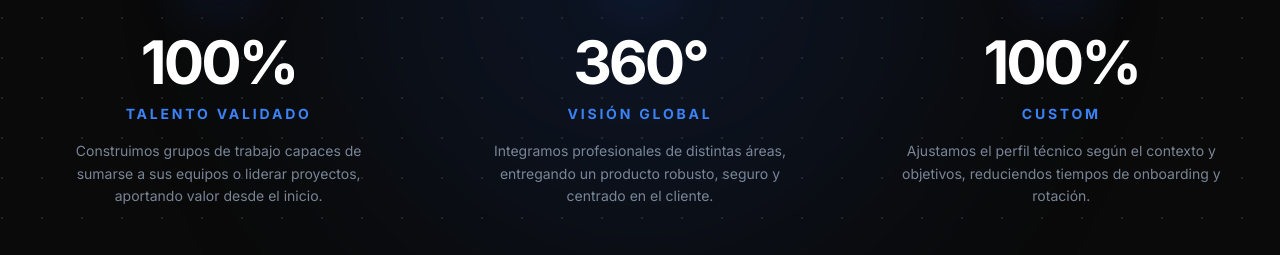
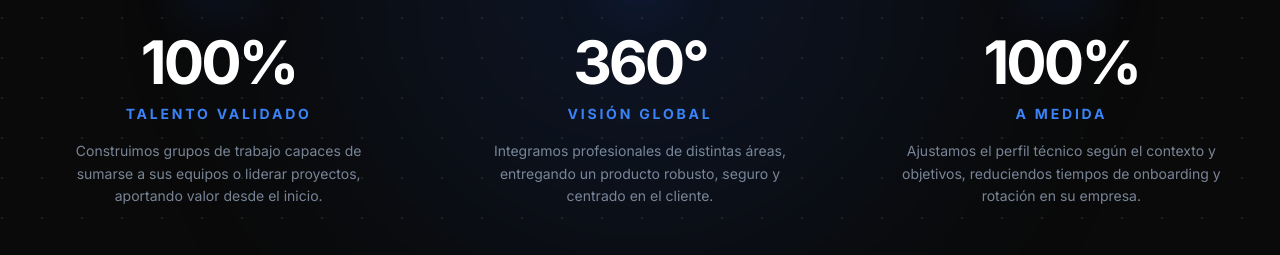
Before and after one commit to asinomas/paginaultima, a React (Vite) app in the folder Pagina_ultima/: page / in a window 1280 px wide. Shown: the part 2240-2495 px from the top of the page. Built offline with nearby package versions, Linux system fonts and the light colour scheme.

Commit message:
Update Stats.tsx

```diff
--- a/Pagina_ultima/src/components/Stats.tsx
+++ b/Pagina_ultima/src/components/Stats.tsx
@@ -18,8 +18,8 @@ const Stats: React.FC = () => {
     {
       icon: 'tune',
       value: '100%',
-      label: 'Custom',
-      text: 'Ajustamos el perfil técnico según el contexto y objetivos, reduciendos tiempos de onboarding y rotación.'
+      label: 'A Medida',
+      text: 'Ajustamos el perfil técnico según el contexto y objetivos, reduciendos tiempos de onboarding y rotación en su empresa.'
     }
   ];
 
```
